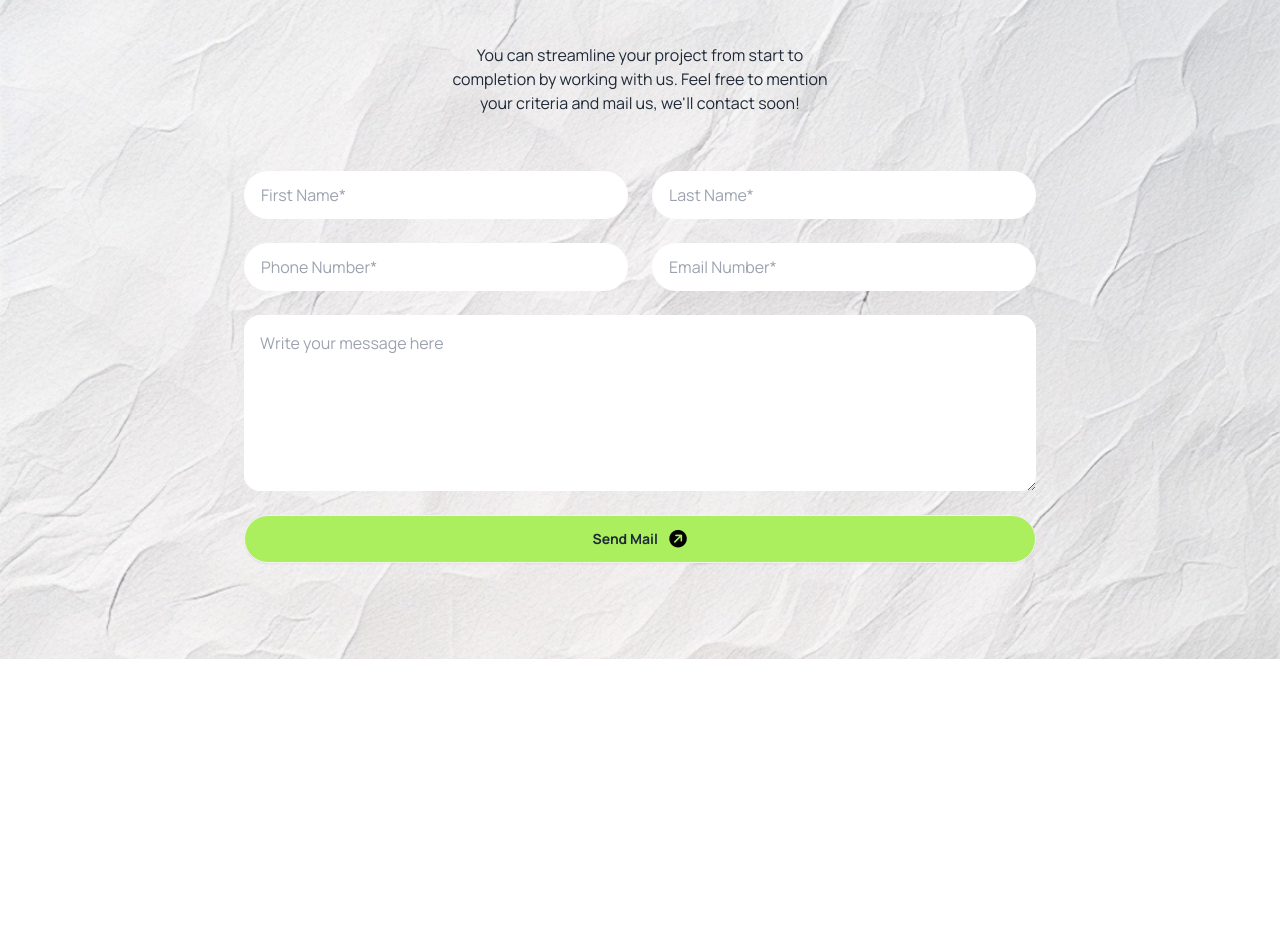
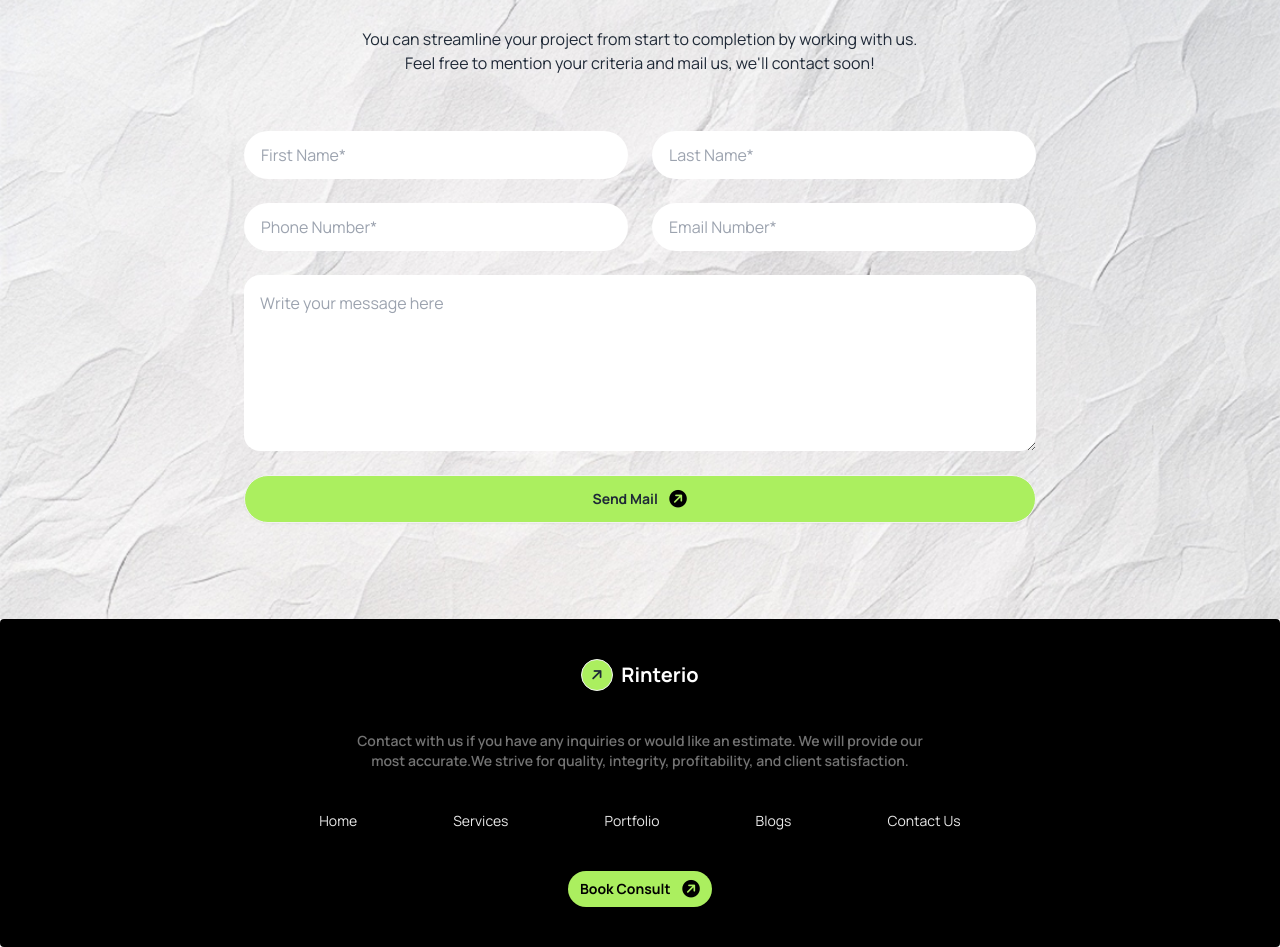
Before and after one commit to Binita-Karmakar/Assignment-Three, a plain HTML site: page index.html in a window 1280 px wide. Shown: the part 2500-3447 px from the top of the page. Before the commit the page ends 3159 px from the top, so only its background shows below. Drawn offline with nearby package versions, Linux system fonts and the light colour scheme.

Commit message:
footer section add

```diff
--- a/index.html
+++ b/index.html
@@ -77,7 +77,7 @@
                         </div>
                         <button class="flex items-center space-x-1 bg-[#ABEF5F] px-3 py-2 rounded-3xl">
                             <h3 class="font-bold">Book Consult</h3>
-                            <a class="">
+                            <a>
                                 <i class="fa-solid fa-circle-arrow-right fa-lg -rotate-45 text-black"></i>
                             </a>
                         </button>
@@ -125,10 +125,10 @@
         </section>
     </header>
 
-    <body>
+    <main>
         <!-- about us section -->
         <section class="bg-base-200">
-            <div class="hero w-11/12 mx-auto py-24">
+            <div class="hero w-11/12 mx-auto py-4 md:py-24">
                 <div class="hero-content py-12 flex-col lg:flex-row">
 
                     <div class="relative space-y-2 flex-1">
@@ -178,13 +178,13 @@
 
         <!-- Our work progress section -->
         <section class="bg-base-200">
-            <div class=" w-11/12 mx-auto text-center pb-24 space-y-2">
+            <div class=" w-11/12 mx-auto text-center mb-2 pb-4 md:pb-24 space-y-2">
                 <button class="flex justify-self-center items-center space-x-1 bg-white px-3 py-2 rounded-3xl">
                     <i class="fa-solid fa-arrow-right"></i>
                     <h3 class="font-bold">How we work</h3>
                 </button>
                 <h1 class="text-4xl font-bold">Our Works Process</h1>
-                <p class="lg:px-96 py-6">
+                <p class="lg:w-6/12 mx-auto py-6">
                     The building construction process involves multiple phases: Concept, Design Process, Supervision,
                     Budget
                     Planning
@@ -233,14 +233,14 @@
         </section>
         <!-- Let's discuss next project section -->
         <section class="bg-next-project-bgImage bg-no-repeat bg-cover">
-            <div class="w-11/12 mx-auto text-center py-24 space-y-2 flex flex-col items-center gap-6">
+            <div class="w-11/12 mx-auto text-center py-4 md:py-24 space-y-2 flex flex-col items-center gap-6">
                 <button
                     class="flex justify-self-center items-center space-x-1 bg-[#ABEF5F] bg-opacity-20 px-3 py-2 rounded-3xl">
                     <i class="fa-solid fa-arrow-right"></i>
                     <h3 class="font-bold">Let's connect</h3>
                 </button>
                 <h1 class="text-4xl font-bold">Let’s Discuss Next Project</h1>
-                <p class="lg:px-96 py-6">
+                <p class="lg:w-6/12 py-6">
                     You can streamline your project from start to completion by working with us. Feel free to mention
                     your criteria and mail us, we'll contact soon!
                 </p>
@@ -259,12 +259,32 @@
                         </a>
                     </button>
                 </div>
-
             </div>
         </section>
-    </body>
-    <footer>
+    </main>
 
+    <!-- footer section -->
+    <footer class="footer footer-center bg-black text-white rounded p-10">
+            <div class="flex gap-2">
+                <a href="#" class="btn btn-circle btn-sm bg-[#ABEF5F]">
+                    <i class="fa-solid fa-arrow-right -rotate-45"></i></a>
+                <a class="font-bold text-xl">Rinterio</a>
+            </div>
+            <p class="font-semibold text-[#737373] lg:w-6/12">Contact with us if you have any inquiries or would like an estimate. We will
+                provide our most accurate.We strive for quality, integrity, profitability, and client satisfaction.</p>
+            <nav class="flex flex-col md:flex-row gap-8 lg:gap-24 text-[#E9E9E9]">
+                <a class="link link-hover">Home</a>
+                <a class="link link-hover">Services</a>
+                <a class="link link-hover">Portfolio</a>
+                <a class="link link-hover">Blogs</a>
+                <a class="link link-hover">Contact Us</a>
+            </nav>
+            <button class="text-black flex items-center space-x-1 bg-[#ABEF5F] px-3 py-2 rounded-3xl">
+                <h3 class="font-bold">Book Consult</h3>
+                <a>
+                    <i class="fa-solid fa-circle-arrow-right fa-lg -rotate-45"></i>
+                </a>
+            </button>
     </footer>
 </body>
 
```
